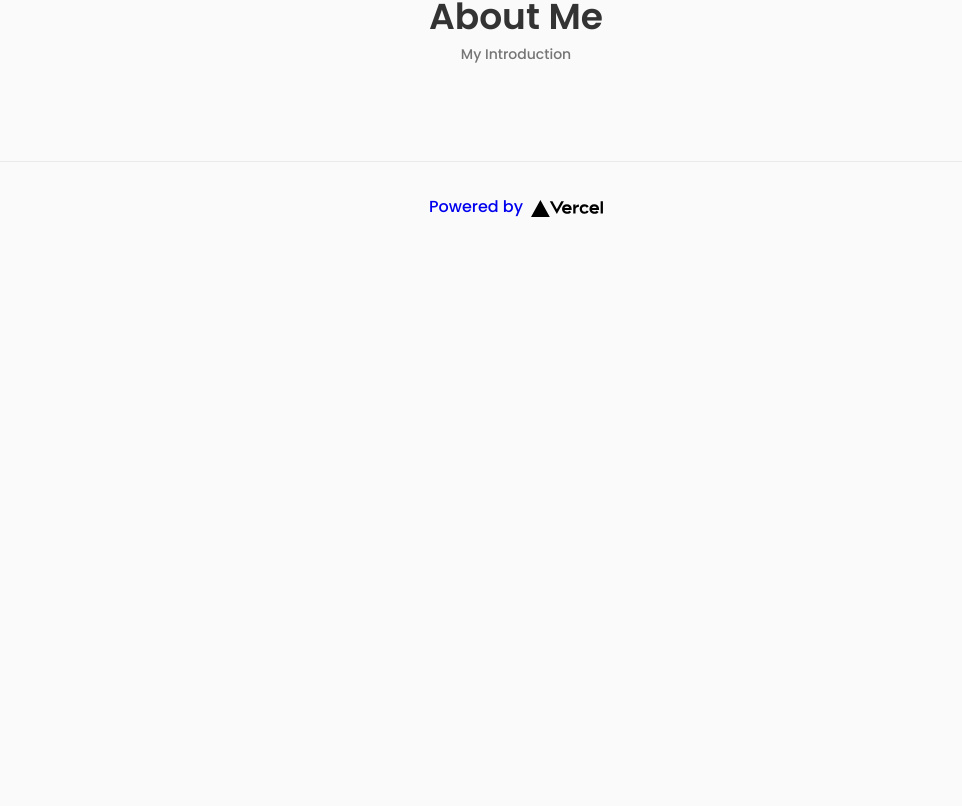
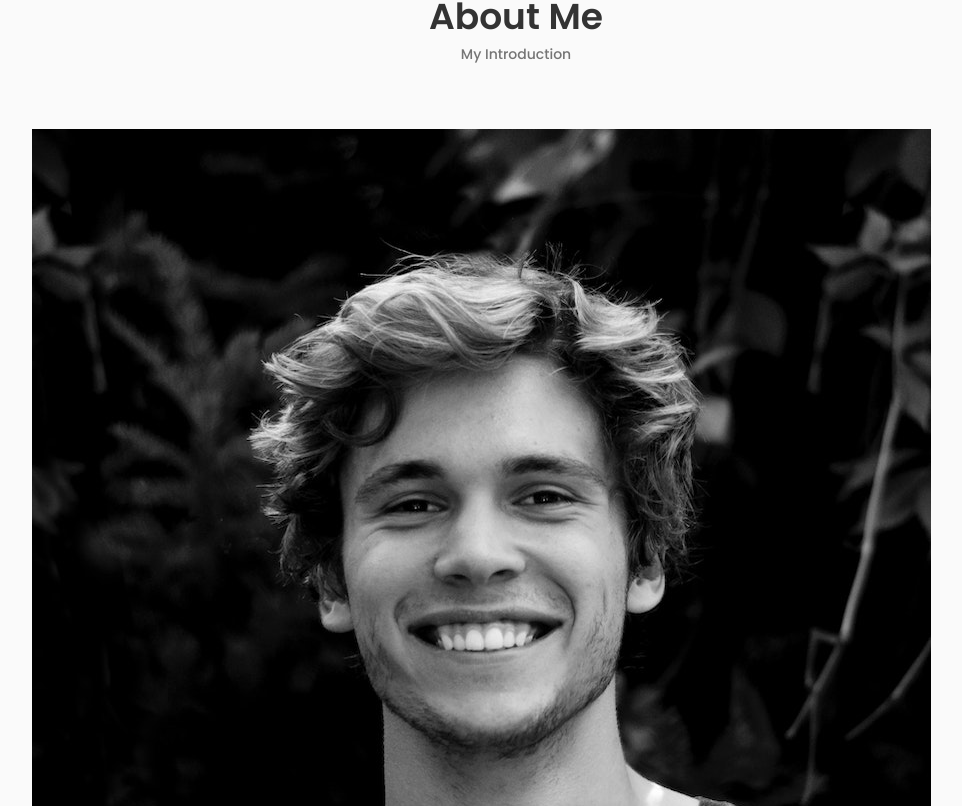
Before and after one commit to Eynzof/portfolio, a Next.js app: page / in a window 1280 px wide. Shown: the part 774-1580 px from the top of the page, without its empty margins (124-1086 px from the left). Before the commit the page ends 1025 px from the top, so only its background shows below. Built offline with nearby package versions, Linux system fonts and the light colour scheme.

Commit message:
import pdf as module

```diff
--- a/src/components/about/About.tsx
+++ b/src/components/about/About.tsx
@@ -1,6 +1,7 @@
 import React from 'react';
 import './about.module.css';
 import AboutImg from "../../../assets/about.jpg";
+import CV from "../../../assets/John-Cv.pdf"
 
 const About = () => {
     return (
@@ -9,7 +10,10 @@ const About = () => {
                 <h2 className="section__title">About Me</h2>
                 <span className="section__subtitle">My Introduction</span>
 
-                <div className="about__container container grid"></div>
+                <div className="about__container container grid">
+                    <img src={AboutImg.src} alt="" className="about__img"/>
+                    <div className="about__data"></div>
+                </div>
             </section>
         </div>
     );
--- /dev/null
+++ b/src/types.d.ts
@@ -0,0 +1 @@
+declare module "*.pdf";
--- a/tsconfig.json
+++ b/tsconfig.json
@@ -13,7 +13,8 @@
     "resolveJsonModule": true,
     "isolatedModules": true,
     "jsx": "preserve",
-    "incremental": true
+    "incremental": true,
+    "typeRoots": ["./src/types"]
   },
   "include": ["next-env.d.ts", "**/*.ts", "**/*.tsx"],
   "exclude": ["node_modules"]
```
